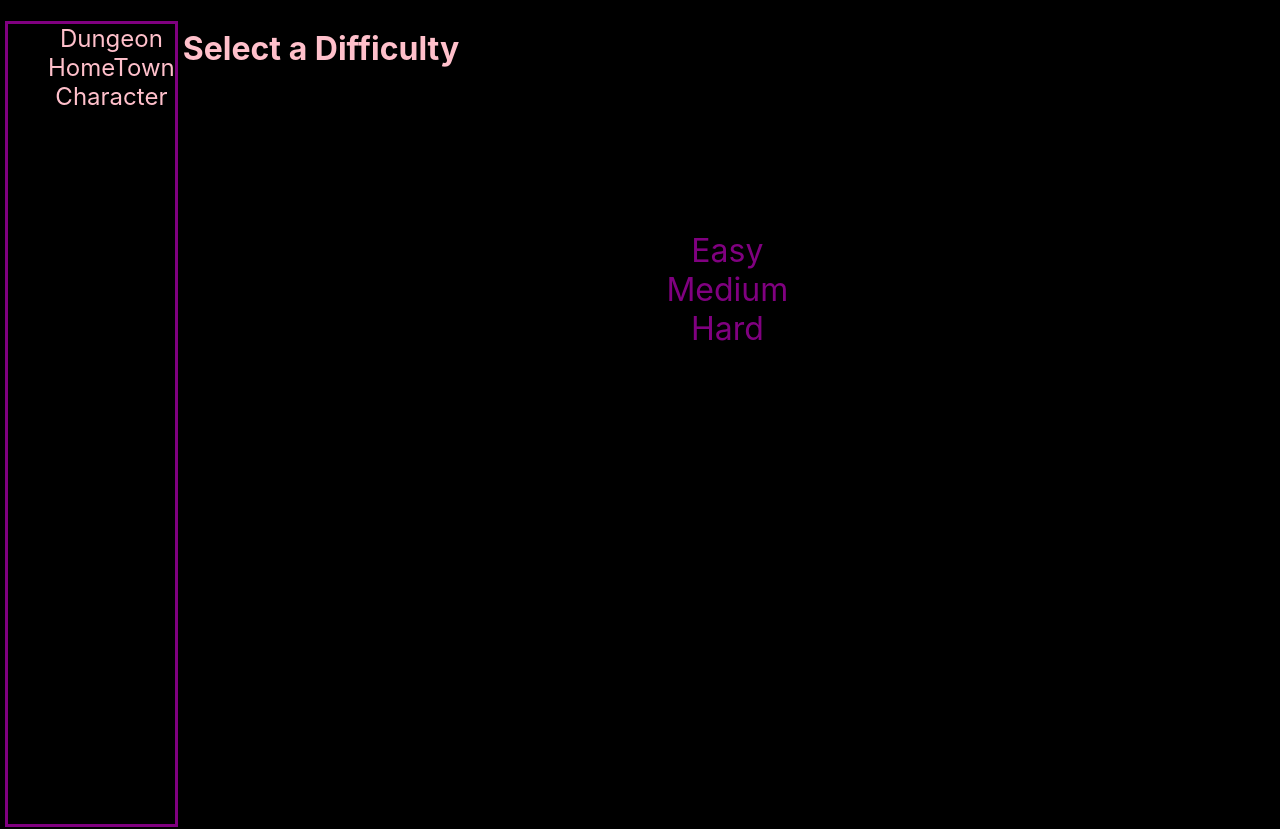
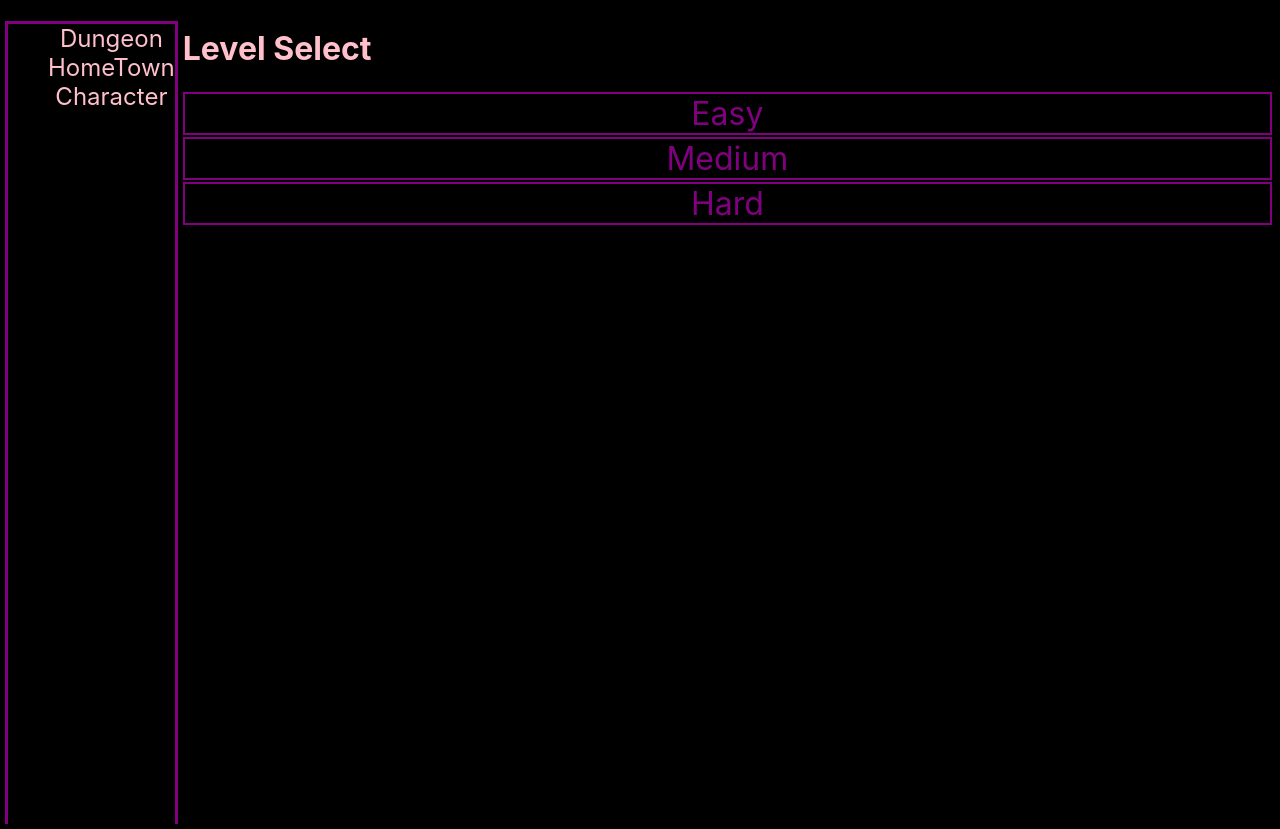
Before and after one commit to paynejj/cs4279-project, a React (Create React App) app in the folder project/: page /dungeon-select in a window 1280 px wide. Built offline with nearby package versions, Linux system fonts and the light colour scheme.

Commit message:
Updated DungeonSelect and Fixed DungeonMap Bug

```diff
--- a/project/src/Dungeon/DungeonNode.ts
+++ b/project/src/Dungeon/DungeonNode.ts
@@ -23,7 +23,7 @@ export class DTunnel implements DungeonNode {
     constructor() {
         this.treasure = undefined
         this.enemy = undefined
-        this.color = "pink"
+        this.color = "purple"
         this.isVoid = false
     }
 
--- a/project/src/Dungeon/DungeonSelect.css
+++ b/project/src/Dungeon/DungeonSelect.css
@@ -1,26 +1,61 @@
-.dungeon-select-body {
-    height: 100%;
+.dungeon-select {
+    height: 90%;
+    display:flex;
+    flex-direction: column;
 }
-.dungeon-select {
-    height: 50%;
+
+.difficulty {
+    all: unset;
+    box-sizing: border-box;
+    width: 100%;
+    color: purple;
+    font-size: xx-large;
+    text-align: center;
+    border: purple solid 2px;
+    margin-top: 2px;
+}
+
+.difficulty:hover {
+    background-color: purple;
+    color: black;
+}
+
+@keyframes levels {
+    0% {
+        transform: scaleY(0)
+    }
+
+    100% {
+        transform: scaleY(1)
+    }
+}
+
+.levels {
     display: flex;
     flex-direction: column;
-    justify-content: center;
-    align-items: center;
+    transform-origin: center top;
+    animation: levels 1s cubic-bezier(0, 1, 0, 1);
+    overflow: auto;
+    flex-grow: 1;
+}
+.active {
+    background-color: purple;
+    color:black;
+}
+.levels::-webkit-scrollbar {
+    display:none;
 }
 
-.dungeon-select-card {
+.level {
+    all: unset;
+    box-sizing: border-box;
+    cursor: pointer;
+    font-size: x-large;
+    text-align: center;
     color: purple;
-    width: 100%;
-    text-decoration: none;
-    display:block;
-    font-size: xx-large;
-    text-align: center;
-
 }
 
-.dungeon-select-card:hover {
+.level:hover {
     background-color: purple;
     color: black;
-
 }
--- a/project/src/Dungeon/DungeonSelect.tsx
+++ b/project/src/Dungeon/DungeonSelect.tsx
@@ -1,17 +1,52 @@
 import "./DungeonSelect.css"
-function handleClick() {
+import { useState } from 'react';
 
-}
 function DungeonSelect() {
+    //UseStates for togggling visibility
+    const [easy, setEasy] = useState(false)
+    const [medium, setMedium] = useState(false)
+    const [hard, setHard] = useState(false)
+
     return (
-        <div className="dungeon-select-body">
-            <h1> Select a Difficulty</h1>
+        <>
+            <h1> Level Select</h1>
             <div className="dungeon-select">
-                <a className="dungeon-select-card" href="/dungeon"> Easy </a>
-                <a className="dungeon-select-card" href="/dungeon"> Medium </a>
-                <a className="dungeon-select-card" href="/dungeon"> Hard </a>
+                <button
+                    className={`difficulty ${easy ? "active" : ""}`}
+                    onClick={() => setEasy(!easy)}>
+                    Easy
+                </button>
+                {/* Div exists only if variable is true */}
+                {easy && (
+                    <div className="levels" >
+                        <a className="level" href="/dungeon"> Level 1</a>
+                        {new Array(24).fill(undefined).map((_, idx) =>
+                            <a className="level" href="/dungeon-select">PlaceHolder{`${idx + 2}`}</a>)}
+                    </div>)}
+                <button
+                    className={medium ? "difficulty active" : "difficulty"}
+                    onClick={() => setMedium(!medium)}>
+                    Medium
+                </button>
+                {medium && (
+                    <div className="levels">
+                        {new Array(25).fill(undefined).map((_, idx) =>
+                            <a className="level" href="/dungeon-select">PlaceHolder{`${idx + 1}`}</a>)}
+                    </div>)}
+                <button
+                    className={hard ? "difficulty active" : "difficulty"}
+                    onClick={() => setHard(!hard)}>
+                    Hard
+                </button>
+                {hard && (
+                    <div className="levels">
+                        {new Array(25).fill(undefined).map((_, idx) =>
+                            <a className="level" href="/dungeon-select">PlaceHolder{`${idx + 1}`}</a>)}
+                    </div>)}
+
+
             </div>
-        </div>
+        </>
     )
 }
 export default DungeonSelect
--- a/project/src/Dungeon/DungeonUI.css
+++ b/project/src/Dungeon/DungeonUI.css
@@ -20,10 +20,12 @@
 }
 
 .dungeon-map {
+    box-sizing: border-box;
+    margin: auto;
     height:fit-content;
     width: fit-content;
     aspect-ratio: 1;
-    outline: pink solid thick;
+    outline: purple solid thick;
     flex-grow: 1;
     display: grid;
     grid-template: repeat(5, auto) / repeat(5, auto);
--- a/project/src/Dungeon/DungeonUI.tsx
+++ b/project/src/Dungeon/DungeonUI.tsx
@@ -1,4 +1,3 @@
-import React, { useEffect } from "react"
 import { useState } from "react";
 import { Dungeon } from "./Dungeon";
 import "./DungeonUI.css"
@@ -14,51 +13,25 @@ function saveDungeon(dungeon) {
     localStorage.setItem('dungeon', JSON.stringify(dungeon))
 }
 
-function handleKeyDown(e) {
-    console.log(e.key)
-    const UP_ARROW = 38
-    const DOWN_ARROW = 40
-    const LEFT_ARROW = 37
-    const RIGHT_ARROW = 39
-
-    switch (e.keyCode) {
-        case UP_ARROW:
-            console.log("UP")
-
-            break
-        case DOWN_ARROW:
-            console.log("DOWN")
-            break
-        case LEFT_ARROW:
-            console.log("LEFT")
-            break
-        case RIGHT_ARROW:
-            console.log("RIGHT")
-            break
-        default:
-
-    }
-}
-function DungeonMap() {
-    const dungeon = loadDungeon()
-    const [dungeonMap, setDungeonMap] = useState(dungeon.map)
+function DungeonMap({dungeon}) {
     const [player, setPlayer] = useState(dungeon.player)
-    useEffect(() => document.addEventListener("keyup", handleKeyDown, true))
-    const handleKeyDown = (e) => {
+    const handleKeyUp = (e, dungeon: Dungeon) => {
+        console.log("HandleKeyUp Called")
+        //Key Codes
+        const LEFT_ARROW = 37
         const UP_ARROW = 38
+        const RIGHT_ARROW = 39
         const DOWN_ARROW = 40
-        const LEFT_ARROW = 37
-        const RIGHT_ARROW = 39
 
         let pos = dungeon.player
 
         switch (e.keyCode) {
             case UP_ARROW:
                 console.log("UP")
-                pos = dungeon.move(pos[0] + 1, pos[1])
+                pos = dungeon.move(pos[0] - 1, pos[1])
                 break
             case DOWN_ARROW:
-                pos = dungeon.move(pos[0] - 1, pos[1])
+                pos = dungeon.move(pos[0] + 1, pos[1])
                 console.log("DOWN")
                 break
             case LEFT_ARROW:
@@ -71,26 +44,28 @@ function DungeonMap() {
                 break
             default: {/**do nothing */ }
         }
-        console.log(pos)
+        console.log(`handleKeyUp ${pos}`)
         setPlayer(pos)
     }
     return (
-        <div className="dungeon-map">
-            {dungeonMap.flatMap((row, i) => row.map((node, j) =>
+        <div tabIndex={0} className="dungeon-map" onKeyUp={(e) => handleKeyUp(e, dungeon)} >
+            {dungeon.map.flatMap((row, i) => row.map((node, j) =>
                 <div className='dungeon-node' key={(i * dungeon.rows) + j}
                     style={{
                         backgroundColor: (player[0] === i && player[1] === j) ?
-                            "red" : node.color
+                            "red" :
+                            node.color
                     }}>
                 </div>))}
         </div>
     )
 }
 function DungeonUI() {
+    const dungeon = loadDungeon()
     return (
         <div className="dungeon-body">
             <h1>Dungeon</h1>
-            <DungeonMap />
+            <DungeonMap dungeon={dungeon}/>
             <div className="bottom-bar">
                 <button className="choice-button"> Choice 1</button>
                 <button className="choice-button"> Choice 2</button>
```
